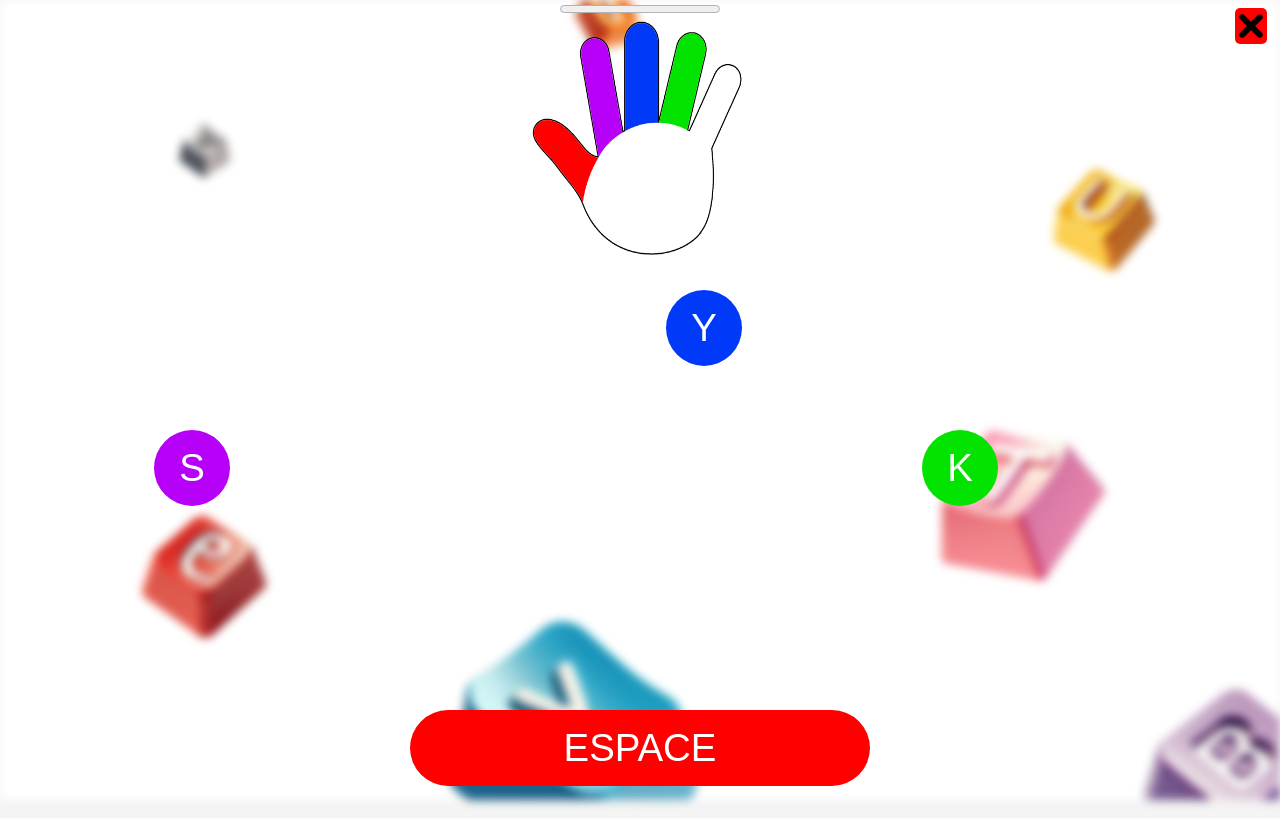
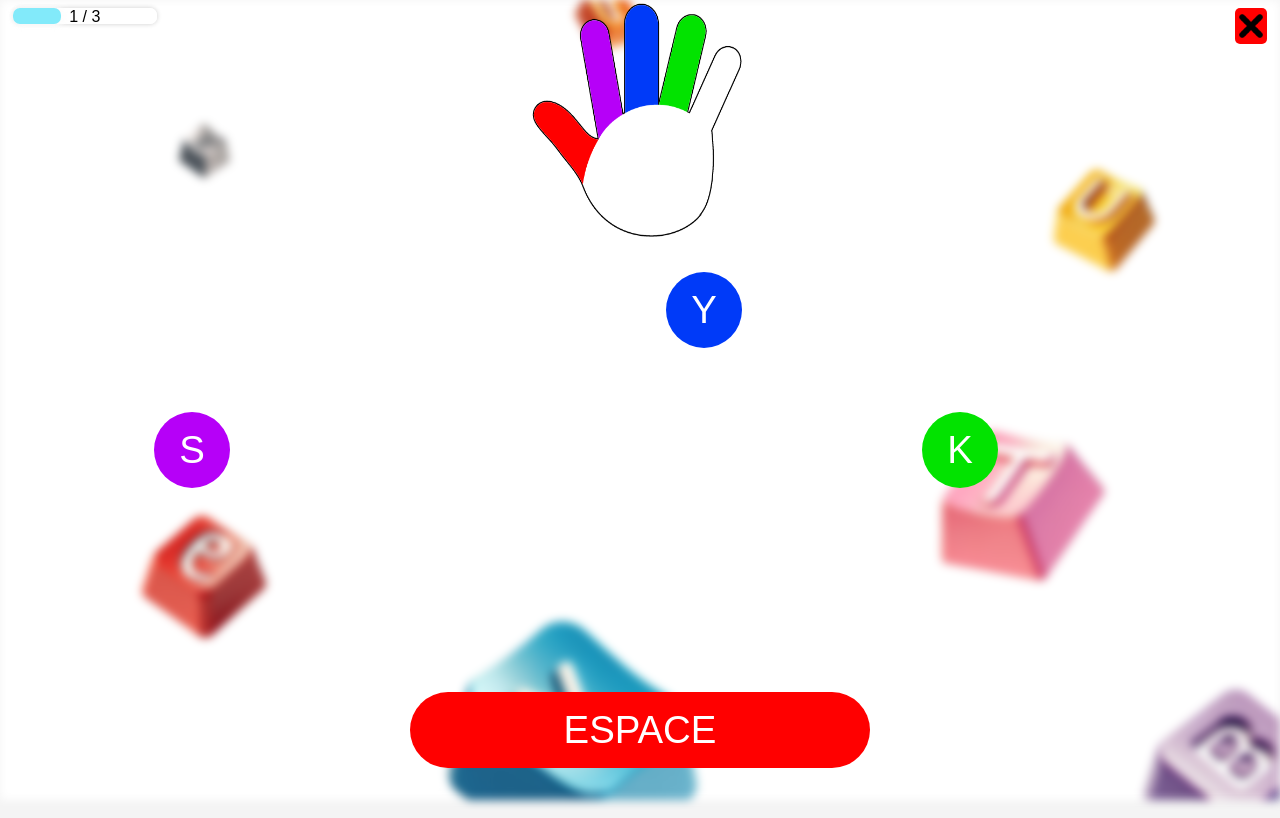
Before and after one commit to mathis-magnin/fingerfit, an Angular app in the folder front-end/: page /game in a window 1280 px wide. Built offline with nearby package versions, Linux system fonts and the light colour scheme.

Commit message:
feat: Ajout de la barre de progression des questions. #78

```diff
--- a/front-end/src/app/components/progress-bar/progress-bar.component.html
+++ b/front-end/src/app/components/progress-bar/progress-bar.component.html
@@ -1 +1,4 @@
-<progress max="{{positions}}" value="{{current_position}}"></progress>
+<div>
+    <progress max="{{positions}}" value="{{current_position}}"></progress>
+    <label>{{current_position}} / {{positions}}</label>
+</div>
--- a/front-end/src/app/components/progress-bar/progress-bar.component.scss
+++ b/front-end/src/app/components/progress-bar/progress-bar.component.scss
@@ -0,0 +1,30 @@
+div {
+    width: 9em;
+    height: 1em;
+}
+
+label {
+    position: absolute;
+    width: inherit;
+    height: inherit;
+    text-align: center;
+}
+
+progress {
+    position: absolute;
+    width: inherit;
+    height: inherit;
+    border-radius: 7px;
+    box-shadow: 0 0 5px 0 rgba(0, 0, 0, 0.2);
+}
+
+progress::-webkit-progress-bar {
+    background-color: rgb(255, 255, 255);
+    border-radius: 7px;
+}
+
+progress::-webkit-progress-value {
+    background-color: rgb(130, 234, 250);
+    border-radius: 7px;
+    box-shadow: 1px 1px 5px 3px rgba(252, 252, 252, 0.8);
+}
--- a/front-end/src/app/components/timer/timer.component.html
+++ b/front-end/src/app/components/timer/timer.component.html
@@ -1,3 +1,3 @@
-<div *ngIf="show" [ngClass]="{turningRed:endNear}">
+<div [ngClass]="{turningRed:endNear}">
     <p>{{counter}}</p>
 </div>
--- a/front-end/src/app/components/timer/timer.component.scss
+++ b/front-end/src/app/components/timer/timer.component.scss
@@ -1,18 +1,15 @@
 div {
-    position: fixed;
-    top: 1vh;
-    left: 1vw;
     line-height: 0;
-    padding-left: 1vw;
-    padding-right: 1vw;
     font-size: 3em;
+    width: 3em;
     border-radius: 10px;
     box-shadow: 0 0 1px black;
     display: flex;
+    justify-content: center;
 }
 
 .turningRed {
-    color:red;
+    color: red;
     animation: pulse infinite 1s;
 }
 
@@ -20,9 +17,11 @@ div {
     0% {
         box-shadow: 0 0 3px red;
     }
+
     50% {
         box-shadow: 0 0 10px red;
     }
+
     100% {
         box-shadow: 0 0 3px red;
     }
--- a/front-end/src/app/components/timer/timer.component.ts
+++ b/front-end/src/app/components/timer/timer.component.ts
@@ -17,9 +17,6 @@ export class TimerComponent implements OnInit {
     public maxTime: number | undefined = undefined;
 
     @Input()
-    public show: boolean = false;
-
-    @Input()
     public start: boolean = false;
 
     @Output()
@@ -34,7 +31,7 @@ export class TimerComponent implements OnInit {
     }
 
     ngOnInit(): void {
-        if(this.start)
+        if (this.start)
             this.startTimer();
     }
 
@@ -63,7 +60,7 @@ export class TimerComponent implements OnInit {
         this.endNear = false;
     }
 
-    ngOnDestroy(): void  {
+    ngOnDestroy(): void {
         this.TimerService.stop();
     }
 
--- a/front-end/src/app/pages/game/game.component.html
+++ b/front-end/src/app/pages/game/game.component.html
@@ -1,11 +1,14 @@
 <header>
-    <app-timer [maxTime]="options.timePerQuestion" [show]="options.chronometer"
-        [start]="this.options.timePerQuestion !== undefined || this.options.chronometer" (timeOut)="nextPosition()" />
+    <div class="timer_progress">
+        <app-progress-bar [positions]="numberOfPositions" [current_position]="currentPositionNumber" />
+        <app-timer [maxTime]="options.timePerQuestion"
+            [start]="this.options.timePerQuestion !== undefined || this.options.chronometer" (timeOut)="nextPosition()"
+            *ngIf="options.chronometer" />
+    </div>
     <app-exit-button [link]="'/options'" />
 </header>
 
-<main [ngClass]="{correct:isCorrect}" *ngIf="!isCorrect">
-    <app-progress-bar [positions]="numberOfPositions" [current_position]="currentPositionIndex" />
+<main *ngIf="!isCorrect">
     <app-hand [keysToPress]="keysToPress" [side]="this.options.side" />
     <app-keyboard [keysToPress]="keysToPress" (nextPosition)="nextPosition()" (isCorrect)="isAnswerCorrect($event)" />
 </main>
--- a/front-end/src/app/pages/game/game.component.scss
+++ b/front-end/src/app/pages/game/game.component.scss
@@ -1,9 +1,15 @@
-#delete_me {
+.timer_progress {
+    display: flex;
+    flex-direction: column;
+    justify-content: left;
     position: fixed;
-    bottom: 1vh;
+    top: 1vh;
     left: 1vw;
+
+    app-timer {
+        margin-top: 1vh;
+    }
 }
-
 
 app-exit-button {
     position: fixed;
@@ -16,7 +22,3 @@ main {
     flex-direction: column;
     align-items: center;
 }
-
-.correct {
-    filter: blur(3px) ;
-}
--- a/front-end/src/app/pages/game/game.component.ts
+++ b/front-end/src/app/pages/game/game.component.ts
@@ -19,7 +19,7 @@ export class GameComponent {
     side: Side.RIGHT,
   };
 
-  public currentPositionIndex: number = 0;
+  public currentPositionNumber: number = 1;
   public numberOfPositions: number = 0;
 
   public keysToPress: Key[] = this.positionService.position$.value.keys;
@@ -38,7 +38,7 @@ export class GameComponent {
 
     this.positionService.currentPositionIndex$.subscribe(
       (currentPositionIndex) => {
-        this.currentPositionIndex = currentPositionIndex;
+        this.currentPositionNumber = currentPositionIndex + 1;
       }
     )
 
```
